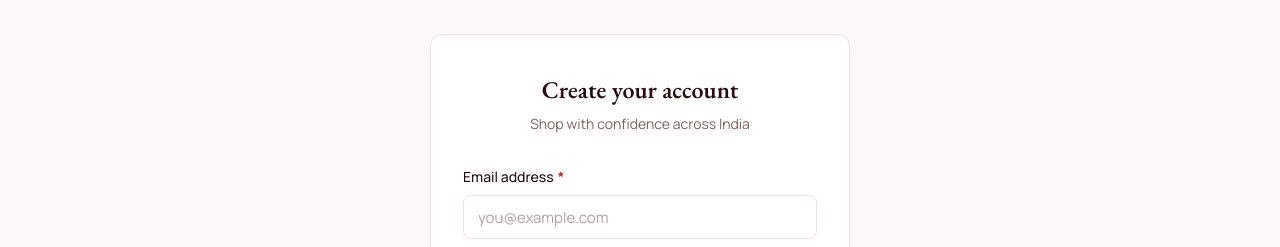
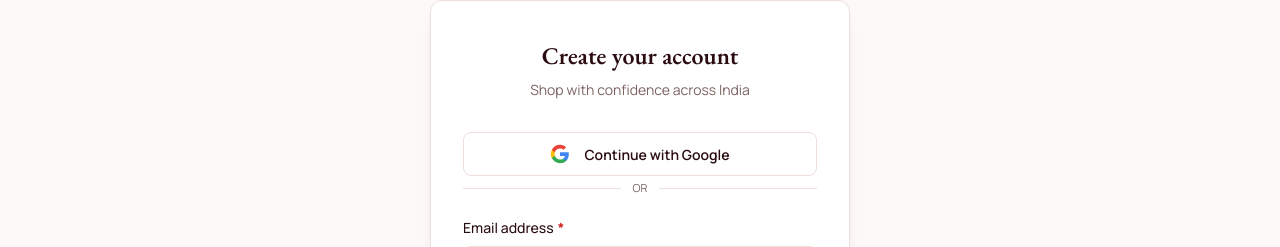
Before and after one commit to veerajyothish/GVSwift, a Next.js app: page /signup in a window 1280 px wide. Shown: the part 108-355 px from the top of the page. Built offline with nearby package versions, Linux system fonts and the light colour scheme; no server answers.

Commit message:
feat: B11 Google OAuth sign-in

```diff
--- a/src/app/(public)/signup/SignupClient.tsx
+++ b/src/app/(public)/signup/SignupClient.tsx
@@ -4,6 +4,7 @@ import React, { useState } from "react";
 import Link from "next/link";
 import { useRouter } from "next/navigation";
 import { Button } from "@/components/ui/Button";
+import { createSupabaseBrowserClient } from "@/lib/supabase/client";
 
 export default function SignupClient() {
   const router = useRouter();
@@ -13,6 +14,28 @@ export default function SignupClient() {
   const [confirmPassword, setConfirmPassword] = useState("");
   const [error, setError] = useState<string | null>(null);
   const [loading, setLoading] = useState(false);
+  const [googleLoading, setGoogleLoading] = useState(false);
+
+  const handleGoogleSignIn = async () => {
+    setGoogleLoading(true);
+    setError(null);
+    try {
+      const supabase = createSupabaseBrowserClient();
+      const { error } = await supabase.auth.signInWithOAuth({
+        provider: "google",
+        options: {
+          redirectTo: window.location.origin + "/auth/callback",
+        },
+      });
+      if (error) {
+        setError(error.message);
+        setGoogleLoading(false);
+      }
+    } catch {
+      setError("Failed to initialize Google sign-in. Please try again.");
+      setGoogleLoading(false);
+    }
+  };
 
   const validate = (): string | null => {
     if (!email.trim()) return "Email address is required.";
@@ -82,6 +105,49 @@ export default function SignupClient() {
             <div>{error}</div>
           </div>
         )}
+
+        <Button
+          type="button"
+          variant="secondary"
+          onClick={handleGoogleSignIn}
+          disabled={loading || googleLoading}
+          loading={googleLoading}
+          className="w-full flex items-center justify-center gap-2 mb-4"
+          style={{ minHeight: "44px" }}
+        >
+          {!googleLoading && (
+            <svg
+              viewBox="0 0 24 24"
+              width="20"
+              height="20"
+              style={{ display: "inline-block", verticalAlign: "middle", marginRight: "8px" }}
+            >
+              <path
+                fill="#4285F4"
+                d="M22.56 12.25c0-.78-.07-1.53-.2-2.25H12v4.26h5.92c-.26 1.37-1.04 2.53-2.21 3.31v2.77h3.57c2.08-1.92 3.28-4.74 3.28-8.09z"
+              />
+              <path
+                fill="#34A853"
+                d="M12 23c2.97 0 5.46-.98 7.28-2.66l-3.57-2.77c-.98.66-2.23 1.06-3.71 1.06-2.86 0-5.29-1.93-6.16-4.53H2.18v2.84C3.99 20.53 7.7 23 12 23z"
+              />
+              <path
+                fill="#FBBC05"
+                d="M5.84 14.09c-.22-.66-.35-1.36-.35-2.09s.13-1.43.35-2.09V7.06H2.18C1.43 8.55 1 10.22 1 12s.43 3.45 1.18 4.94l2.85-2.22.81-.63z"
+              />
+              <path
+                fill="#EA4335"
+                d="M12 5.38c1.62 0 3.06.56 4.21 1.64l3.15-3.15C17.45 2.09 14.97 1 12 1 7.7 1 3.99 3.47 2.18 7.06l3.66 2.84c.87-2.6 3.3-4.53 6.16-4.53z"
+              />
+            </svg>
+          )}
+          Continue with Google
+        </Button>
+
+        <div className="flex items-center gap-3 my-4" style={{ marginBottom: "20px" }}>
+          <div style={{ flex: 1, height: "1px", backgroundColor: "var(--color-border)" }} />
+          <span className="text-secondary text-xs" style={{ textTransform: "uppercase", fontSize: "11px", color: "var(--color-text-secondary)" }}>or</span>
+          <div style={{ flex: 1, height: "1px", backgroundColor: "var(--color-border)" }} />
+        </div>
 
         <form onSubmit={handleSubmit} className="flex flex-col gap-4">
           <div className="input-group margin-0">
```
Also changed, not shown: src/app/(public)/login/LoginClient.tsx (+71 -1 lines), src/app/auth/callback/route.ts (added, +17 -0 lines).
